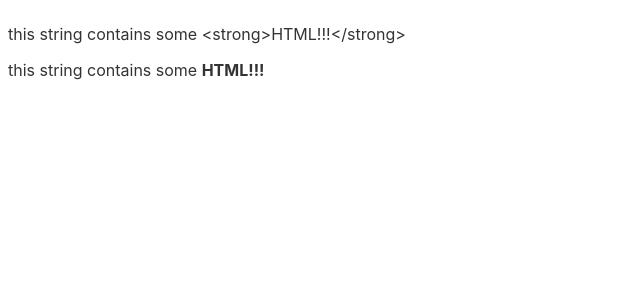
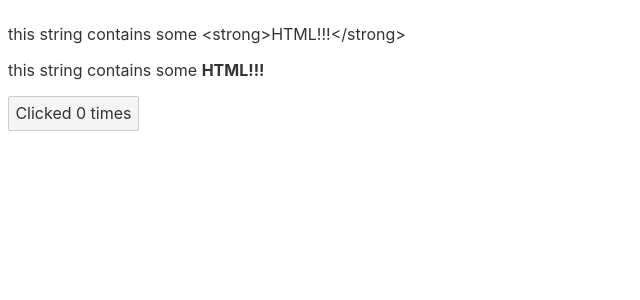
Before and after one commit to Annie-Huang/my-svelte-project2, a Svelte app: page / in a window 1280 px wide. Shown: the top 300 px of the page, without its empty margins (0-640 px from the left). Built offline with nearby package versions, Linux system fonts and the light colour scheme.

Commit message:
Reactivity - Assignments

```diff
--- a/src/App.svelte
+++ b/src/App.svelte
@@ -1,6 +1,13 @@
 <!--From Introduction/HTML tags to -->
 <script>
     let string = `this string contains some <strong>HTML!!!</strong>`;
+
+    let count = 0;
+
+    function handleClick() {
+        // event handler code goes here
+        count += 1;
+    }
 </script>
 
 <!--Svelte doesn't perform any sanitization of the expression inside {@html ...} before it gets inserted into the DOM.
@@ -8,3 +15,7 @@
     you don't trust, otherwise you risk exposing your users to XSS attacks.-->
 <p>{string}</p>
 <p>{@html string}</p>
+
+<button on:click={handleClick}>
+    Clicked {count} {count === 1 ? 'time' : 'times'}
+</button>
```
